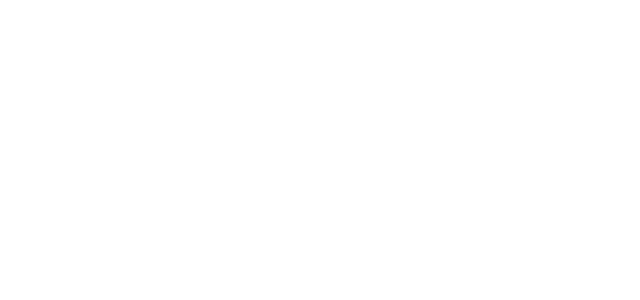
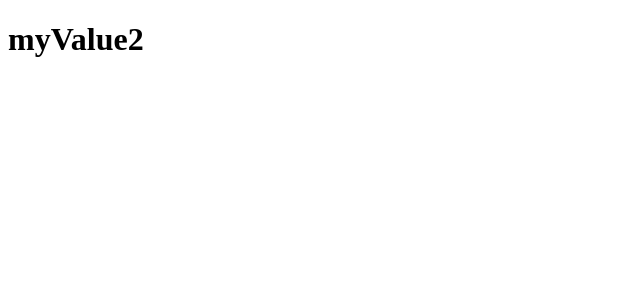
Before and after one commit to heycn/react-basic, a React (Vite) app: page / in a window 1280 px wide. Shown: the top 300 px of the page, without its empty margins (0-640 px from the left). Built offline with nearby package versions, Linux system fonts and the light colour scheme.

Commit message:
自定义 hooks：useLocalStorage 有报错

```diff
--- a/src/App.tsx
+++ b/src/App.tsx
@@ -1,16 +1,15 @@
-import { useEffect } from 'react'
-import useWindowScroll from './hooks/useWindowScroll'
+import useLocalStorage from './hooks/useLocalStorage'
 
 function App() {
-  const y = useWindowScroll()
+  const [message, setMessage] = useLocalStorage('myKey', 'myValue')
 
-  useEffect(() => {
-    console.log(y)
-  }, [y])
+  setTimeout(() => {
+    setMessage('myValue2')
+  }, 2000)
 
   return (
     <>
-      <div style={{ height: '99999px' }}></div>
+      <h1>{message as string}</h1>
     </>
   )
 }
--- /dev/null
+++ b/src/hooks/useLocalStorage.tsx
@@ -0,0 +1,11 @@
+import { useState, useEffect } from 'react'
+
+export default function useLocalStorage(key: string, defaultValue: string) {
+  const [message, setMessage] = useState(defaultValue)
+
+  useEffect(() => {
+    window.localStorage.setItem(key, message)
+  }, [message, key])
+
+  return [message, setMessage]
+}
```
